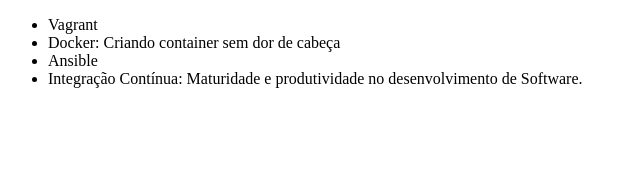
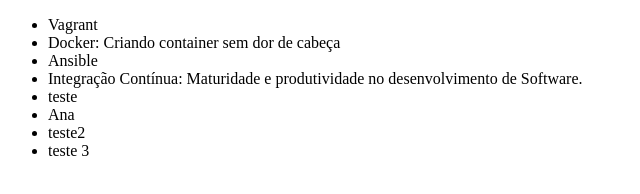
Before and after one commit to anaaschaefer/alura-git, a plain HTML site: page index.html in a window 1280 px wide. Shown: the whole page, without its empty margins (0-640 px from the left). Drawn offline with Linux system fonts and the light colour scheme.

Commit message:
Revert "Exluindo intens desnecessários"
This reverts commit be02aace2443c7207c5b5f1d43ce0587a8df1c6a.

```diff
--- a/index.html
+++ b/index.html
@@ -13,6 +13,10 @@
         Integração Contínua: Maturidade e produtividade no desenvolvimento de
         Software.
       </li>
+      <li>teste</li>
+      <li>Ana</li>
+      <li>teste2</li>
+      <li>teste 3</li>
     </ul>
   </body>
 </html>
```
